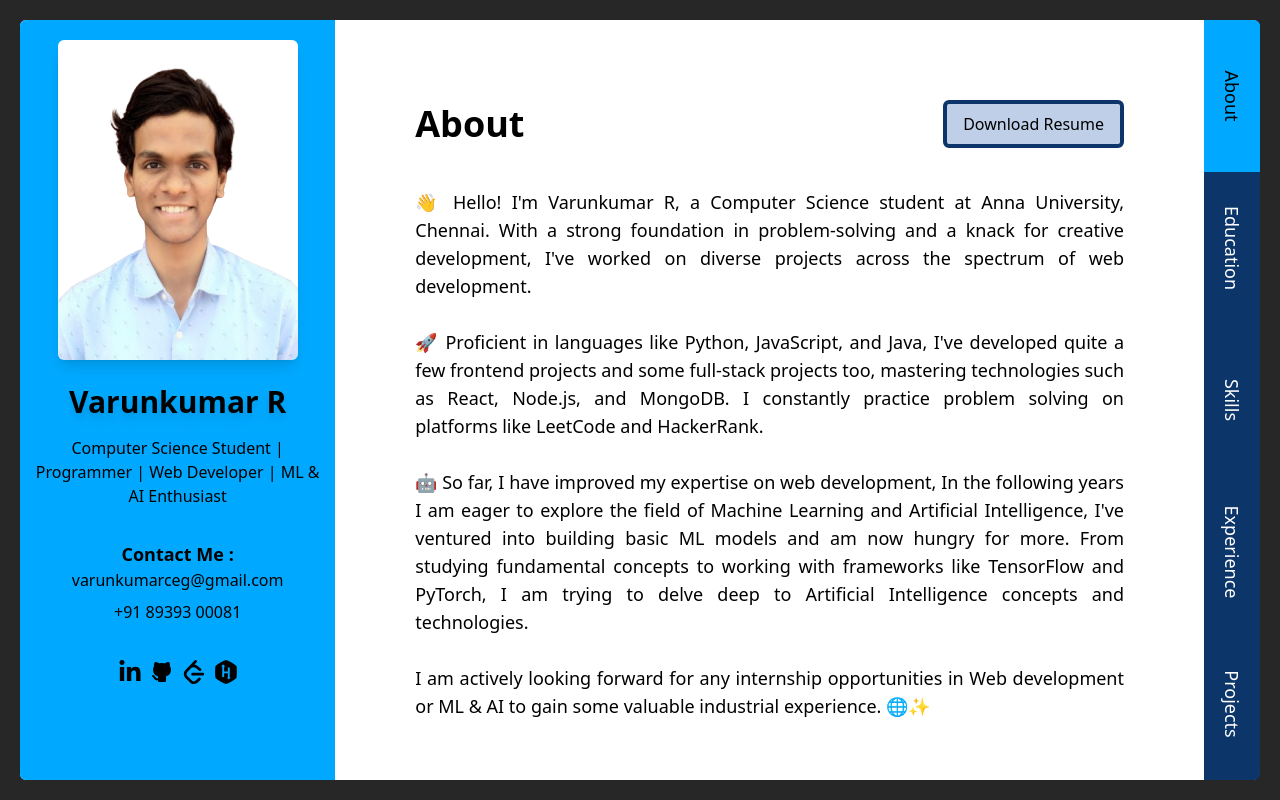
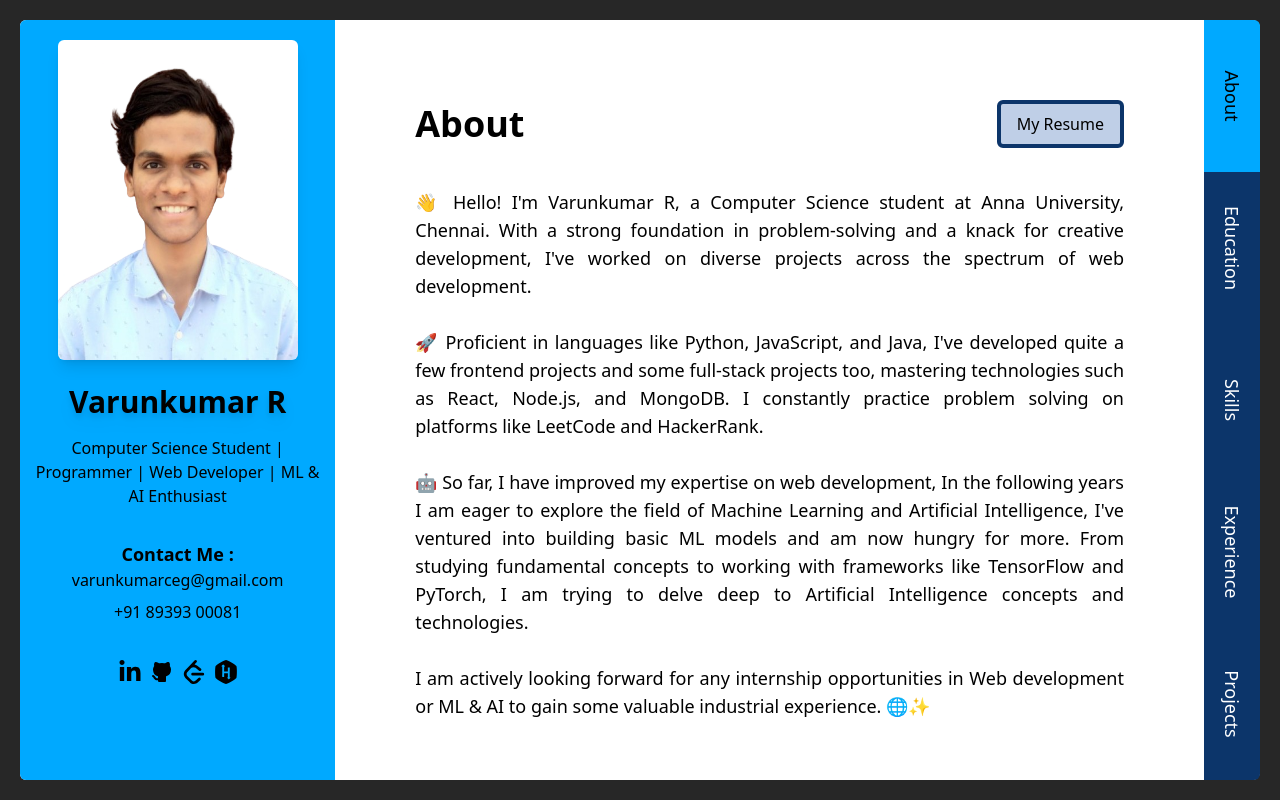
Before and after one commit to Varunkumar0812/PW, a React (Create React App) app: page / in a window 1280 px wide. Built offline with nearby package versions, Linux system fonts and the light colour scheme.

Commit message:
Update about.js

```diff
--- a/src/components/about.js
+++ b/src/components/about.js
@@ -4,10 +4,10 @@
       <div className="flex justify-between items-center mb-5">
         <div className="text-4xl font-bold">About </div>
         <a
-          href="https://drive.google.com/file/d/1BtqBhvKrCM5_g9dTh_CPk-riKqZQmX2B/view?usp=sharing"
+          href="https://drive.google.com/file/d/1UGtDIw-CbQLTF-9Uf2GGLA9gTOdtSvl6/view?usp=sharing"
           className="bg-[#BFCFE7] border-4 border-[#0C356A] px-4 py-2 rounded-md hover:scale-[1.05] transition ease-in-out hover:bg-[#00A9FF]"
         >
-          Download Resume
+          My Resume
         </a>
       </div>
       <ul className="flex flex-col text-sm md:text-lg text-justify pt-5">
```
